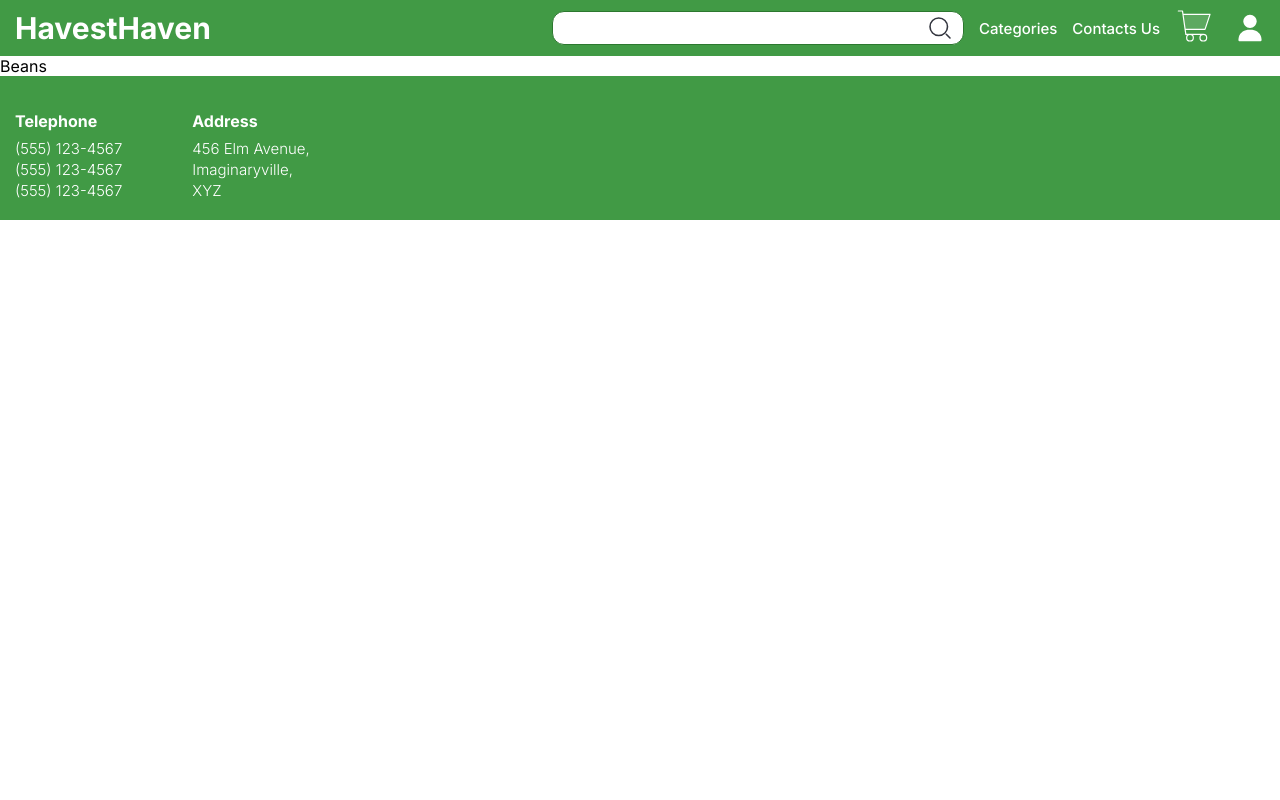
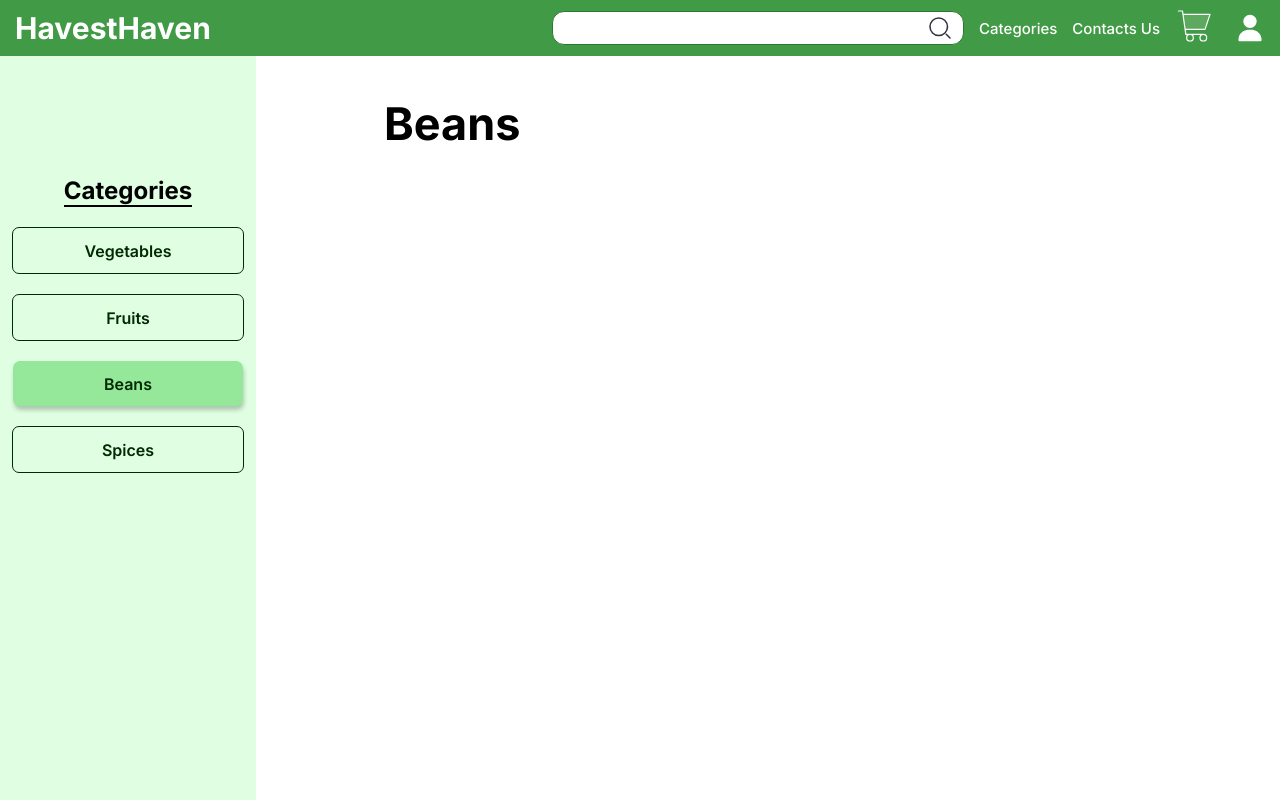
Before and after one commit to FA-71/project-HarvestHaven, an Angular app: page /categories/Beans in a window 1280 px wide. Shown: the top 800 px of the page. Built offline with nearby package versions, Linux system fonts and the light colour scheme.

Commit message:
category pages working

```diff
--- a/src/app/app-routing.module.ts
+++ b/src/app/app-routing.module.ts
@@ -13,7 +13,7 @@ const routes: Routes = [
 ];
 
 @NgModule({
-  imports: [RouterModule.forRoot(routes)],
+  imports: [RouterModule.forRoot(routes, {scrollPositionRestoration: 'enabled'})],
   exports: [RouterModule]
 })
 export class AppRoutingModule { }
--- a/src/app/components/category/category.component.css
+++ b/src/app/components/category/category.component.css
@@ -0,0 +1,56 @@
+
+.category {
+  min-height: 105vh;
+  position: relative;
+}
+
+.category__nav {
+  width: 20%;
+  height: 100%;
+  position: fixed;
+
+  display: flex;
+  flex-direction: column;
+  align-items: center;
+  gap: 20px;
+
+  background-color: var(--primary-color-50);
+}
+
+.category__h2 {
+  margin-top: 15vh;
+  border-bottom: 2px solid black;
+}
+
+.category__nav-link {
+  color: var(--primary-color-900);
+  text-decoration: none;
+
+  height: 45px;
+  width: 90%;
+  border: 1px solid var(--primary-color-900);
+  border-radius: 7px;
+  text-align: center;
+  font-weight: 600;
+
+  display: flex;
+  align-items: center;
+  justify-content: center;
+}
+
+.category__nav-link--active {
+  background-color: var(--primary-color-200);
+  border: none;
+  box-shadow: 1px 4px 4px 0px rgba(0, 0, 0, 0.223);
+  cursor: default;
+}
+
+.category__items {
+  position: absolute;
+  margin-top: 5vh;
+  left: 30%;
+}
+
+.category__h1 {
+  font-size: 45px;
+}
--- a/src/app/components/category/category.component.html
+++ b/src/app/components/category/category.component.html
@@ -1 +1,9 @@
-<p>{{category.name}}</p>
+<div class="category">
+  <div class="category__nav">
+    <h2 class="category__h2">Categories</h2>
+    <a *ngFor="let c of categories" [routerLink]="['/categories', c.name]" routerLinkActive="category__nav-link--active" class="category__nav-link"><p class="category__nav-link-p">{{c.name}}</p></a>
+  </div>
+  <div class="category__items">
+    <h1 class="category__h1">{{category.name}}</h1>
+  </div>
+</div>
--- a/src/app/components/category/category.component.ts
+++ b/src/app/components/category/category.component.ts
@@ -10,13 +10,18 @@ import { CategoriesService } from 'src/app/services/categories.service';
 })
 export class CategoryComponent implements OnInit{
   category!: Category;
+  categories!: Category[];
 
   constructor(private router: Router, private route: ActivatedRoute, private categoriesService: CategoriesService) {}
 
   ngOnInit() {
-    const name = this.route.snapshot.paramMap.get('category')
-    this.category = this.categoriesService.get_category(name)
-    console.log(this.category)
+    this.route.paramMap.subscribe(params => {
+      const name = params.get('category')
+      this.categories = this.categoriesService.get_Categories()
+      this.category = this.categoriesService.get_category(name)
+      console.log(this.category)
+
+    })
   }
 
 }
--- a/src/app/components/footer/footer.component.css
+++ b/src/app/components/footer/footer.component.css
@@ -5,6 +5,8 @@ footer {
   height: 18vh;
   background-color: var(--primary-color);
   overflow: hidden;
+  z-index: 100;
+  position: relative;
 }
 
 footer * {
```
